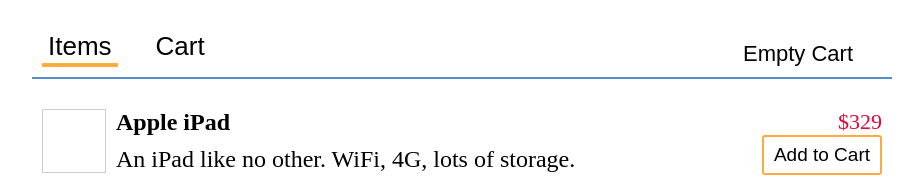
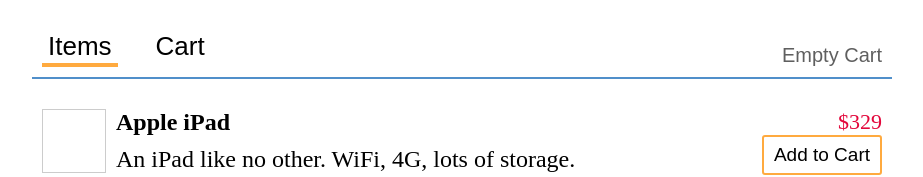
Before and after one commit to zahifarah/react-exercises, a React (Create React App) app in the folder shopping-site/: page / in a window 1280 px wide. Shown: the top 177 px of the page, without its empty margins (178-1101 px from the left). Built offline with nearby package versions, Linux system fonts and the light colour scheme.

Commit message:
Manage Nav grid layout

```diff
--- a/shopping-site/src/App.css
+++ b/shopping-site/src/App.css
@@ -15,7 +15,7 @@
 
 .App-nav {
   display: grid;
-  grid-template-columns: 80% 20%;
+  grid-template-columns: 70% 30%;
   margin: 20px;
   padding: 10px;
   border-bottom: 2px solid #508fca;
@@ -54,13 +54,14 @@
 }
 
 .App-nav .App-nav-total {
-  font-size: 22px;
+  font-size: 20px;
   display: flex;
-  justify-content: center;
+  justify-content: end;
   align-items: flex-end;
   align-content: center;
   padding: 0;
   margin: 0;
+  color: rgb(95, 95, 95);
 }
 
 .App-nav .App-nav-total:hover {
```
